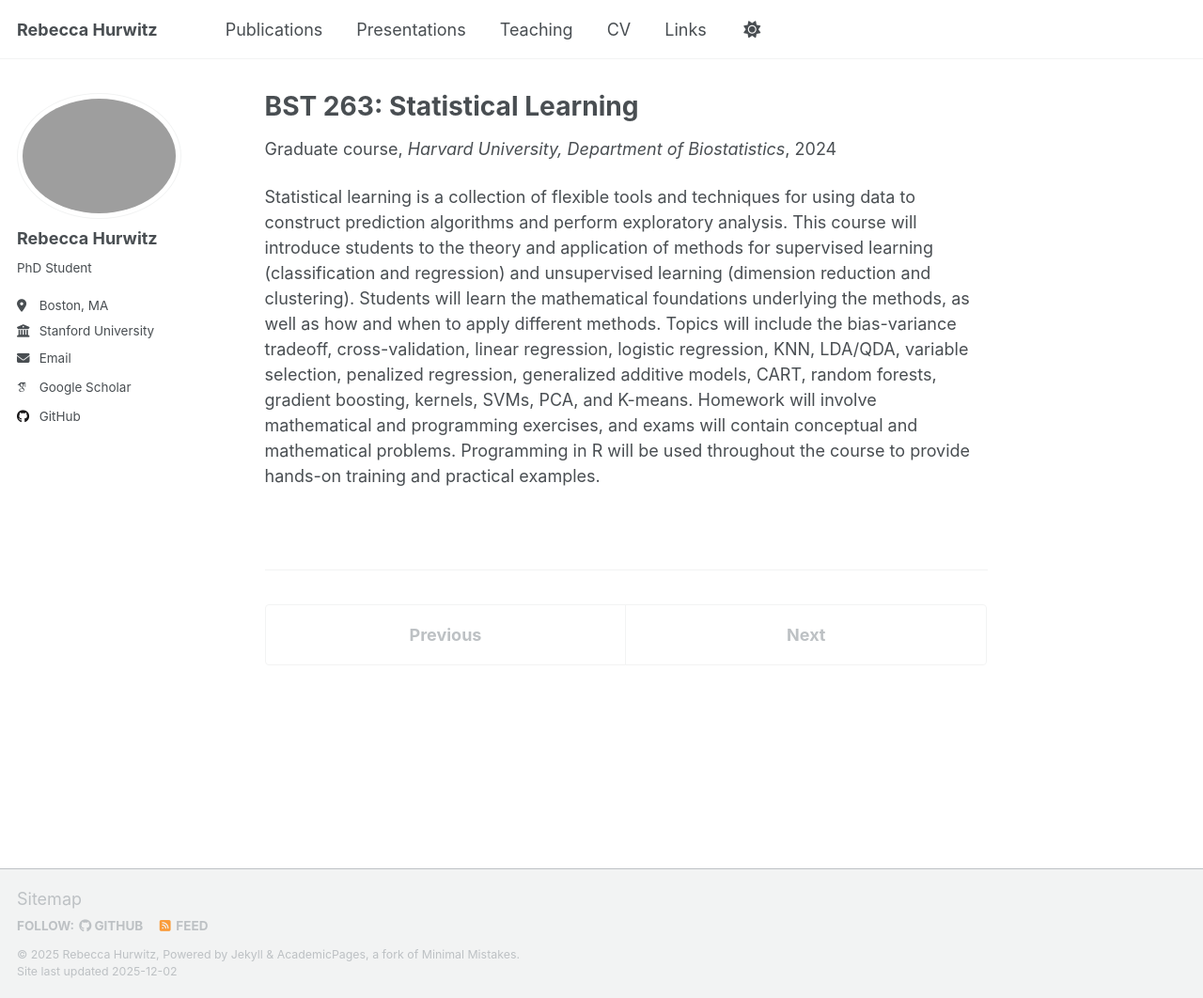
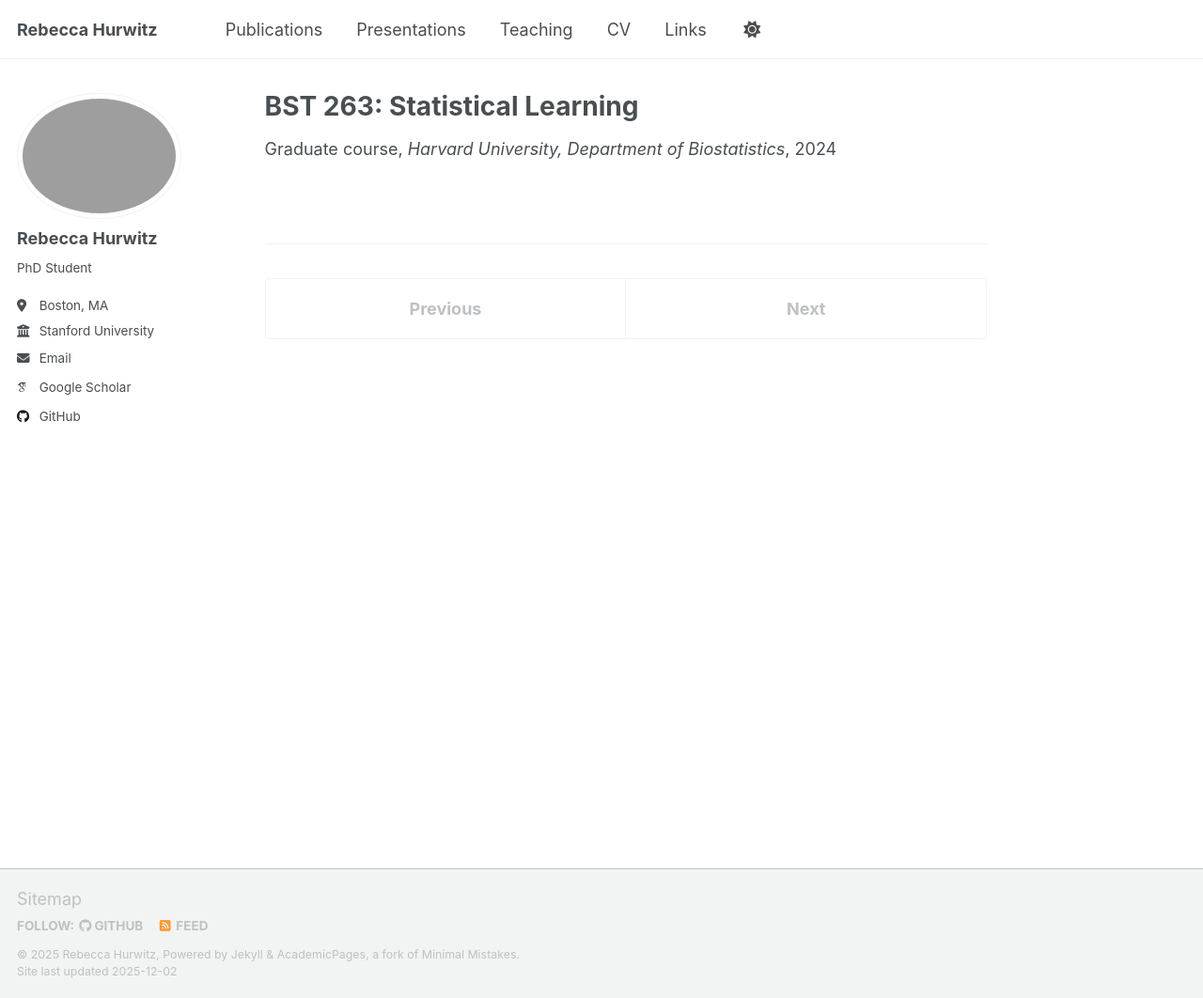
Before and after one commit to rebeccahurwitz/rebeccahurwitz.github.io, a Jekyll site: the page built from _teaching/biostat263.md, in a window 1280 px wide and 1062 px high. Shown: the whole window at 94% size. Built offline with Jekyll 4.4.1, drawn with Linux system fonts in a browser that asks for light colours; some web fonts are replaced; a script that is not in the unit is left out.

Commit message:
Update biostat263.md

```diff
--- a/_teaching/biostat263.md
+++ b/_teaching/biostat263.md
@@ -6,5 +6,3 @@
 date: 2024-05-01
 location: "Boston, MA"
 ---
-
-Statistical learning is a collection of flexible tools and techniques for using data to construct prediction algorithms and perform exploratory analysis. This course will introduce students to the theory and application of methods for supervised learning (classification and regression) and unsupervised learning (dimension reduction and clustering). Students will learn the mathematical foundations underlying the methods, as well as how and when to apply different methods. Topics will include the bias-variance tradeoff, cross-validation, linear regression, logistic regression, KNN, LDA/QDA, variable selection, penalized regression, generalized additive models, CART, random forests, gradient boosting, kernels, SVMs, PCA, and K-means. Homework will involve mathematical and programming exercises, and exams will contain conceptual and mathematical problems. Programming in R will be used throughout the course to provide hands-on training and practical examples.
```
